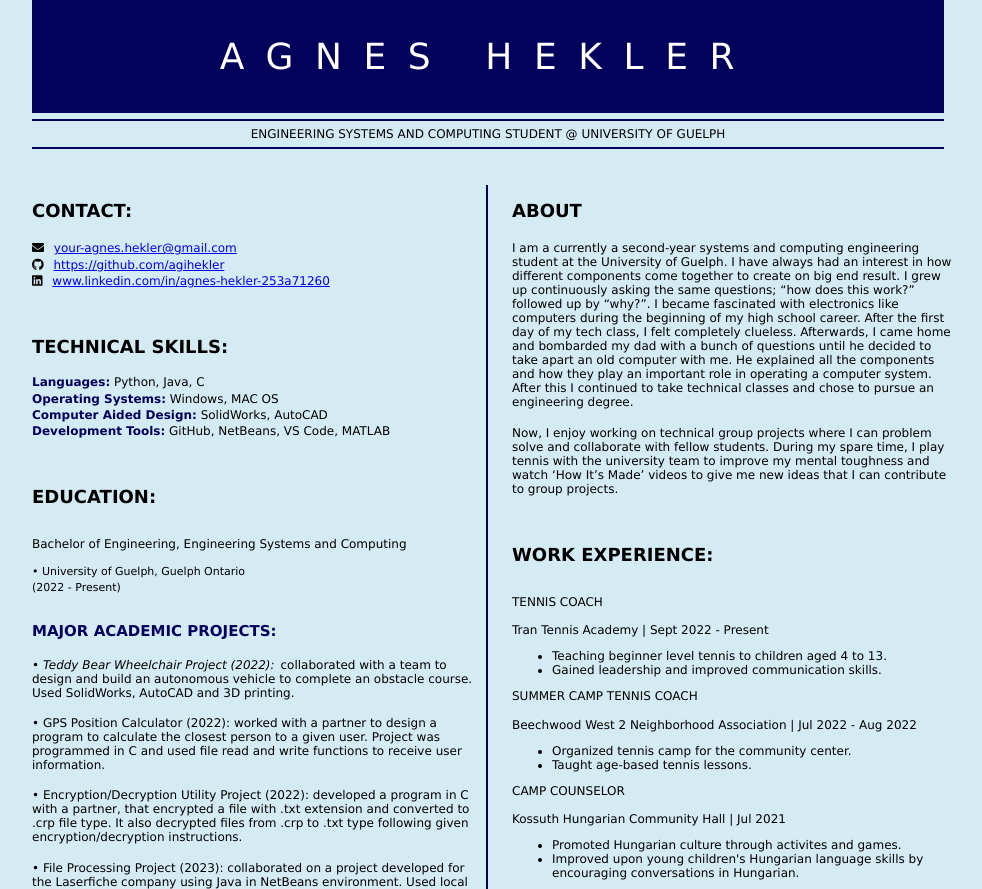
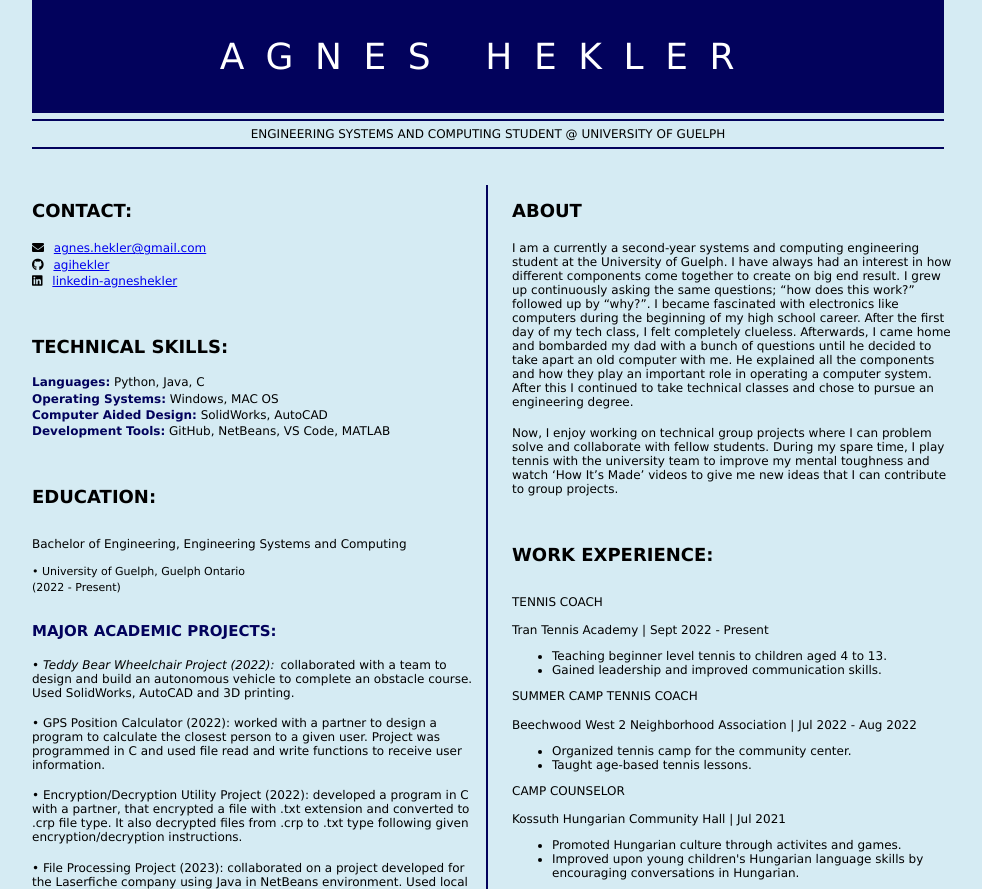
Before and after one commit to agihekler/Resume, a plain HTML site: page index.html in a window 1280 px wide. Shown: the top 889 px of the page, without its empty margins (152-1134 px from the left). Drawn offline with Linux system fonts and the light colour scheme.

Commit message:
fixed links

```diff
--- a/index.html
+++ b/index.html
@@ -22,14 +22,14 @@
                 <!-- contact info including social media -->
                 <p>
                     <i class="fa fa-envelope" aria-hidden="true"></i>
-                    <a href="mailto:your-email@example.com">your-agnes.hekler@gmail.com</a>
+                    <a href="mailto:agnes.hekler@gmail.com">agnes.hekler@gmail.com</a>
                 <p>
                     <i class="fab fa-github" aria-hidden="true"></i>
-                    <a href="github.com/gh-username">https://github.com/agihekler</a>
+                    <a href="https://github.com/agihekler">agihekler</a>
                 </p>
                 <p>
                     <i class="fab fa-linkedin" aria-hidden="true"></i>
-                    <a href="linkedin.com/linkedin-username">www.linkedin.com/in/agnes-hekler-253a71260 </a>
+                    <a href="https://www.linkedin.com/in/agnes-hekler-253a71260/">linkedin-agneshekler </a>
                 </p>
                 </p>
             </section>
```
